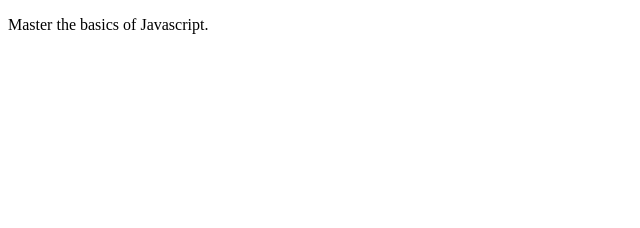
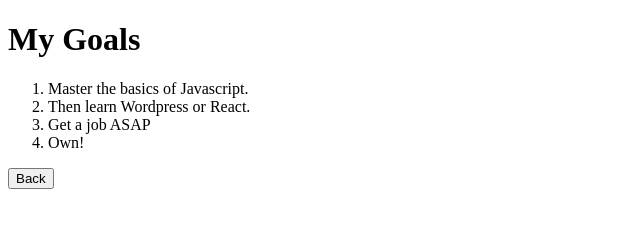
Before and after one commit to jpfox23/goals, a plain HTML site: page goals.html in a window 1280 px wide. Shown: the whole page, without its empty margins (0-640 px from the left). Drawn offline with Linux system fonts and the light colour scheme.

Commit message:
second commit

```diff
--- a/goals.html
+++ b/goals.html
@@ -4,11 +4,16 @@
     <meta charset="UTF-8">
     <meta http-equiv="X-UA-Compatible" content="IE=edge">
     <meta name="viewport" content="width=device-width, initial-scale=1.0">
-    <title>Document</title>
+    <title>Goals</title>
 </head>
 <body>
-    <p>
-        Master the basics of Javascript.
-    </p>
+    <h1>My Goals</h1>
+    <ol>
+        <li>Master the basics of Javascript.</li>
+        <li>Then learn Wordpress or React.</li>
+        <li>Get a job ASAP</li>
+        <li>Own!</li>
+    </ol>
+    <button onclick="location.href = '//jpfox23.github.io/goals/';">Back</button>
 </body>
 </html>
```
Also changed, not shown: index.html (+3 -3 lines), worries.html (+8 -2 lines).
